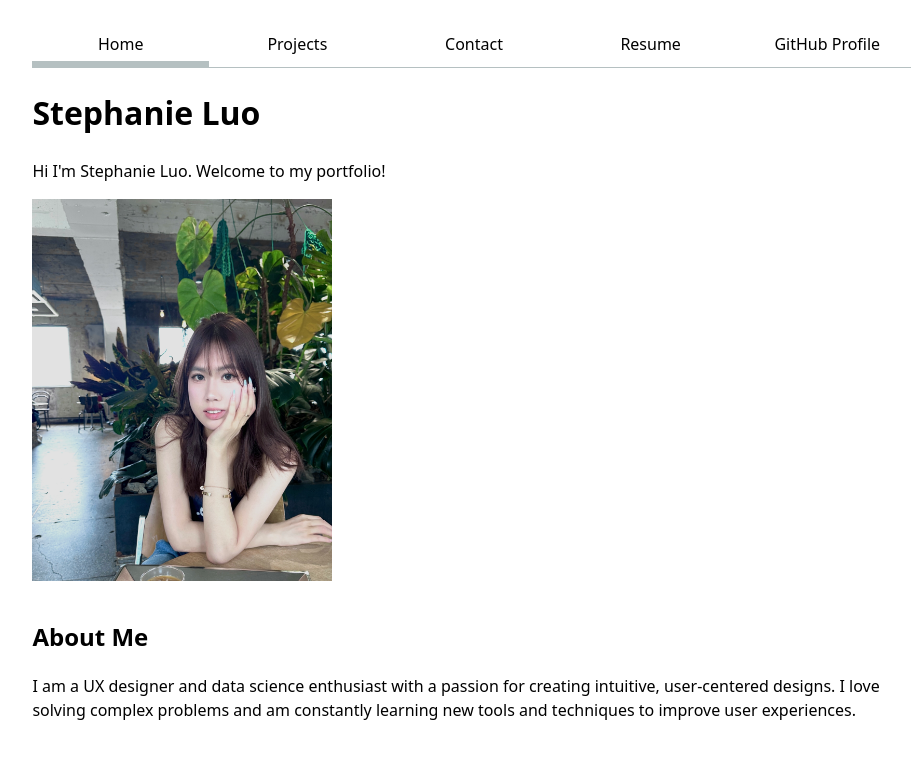
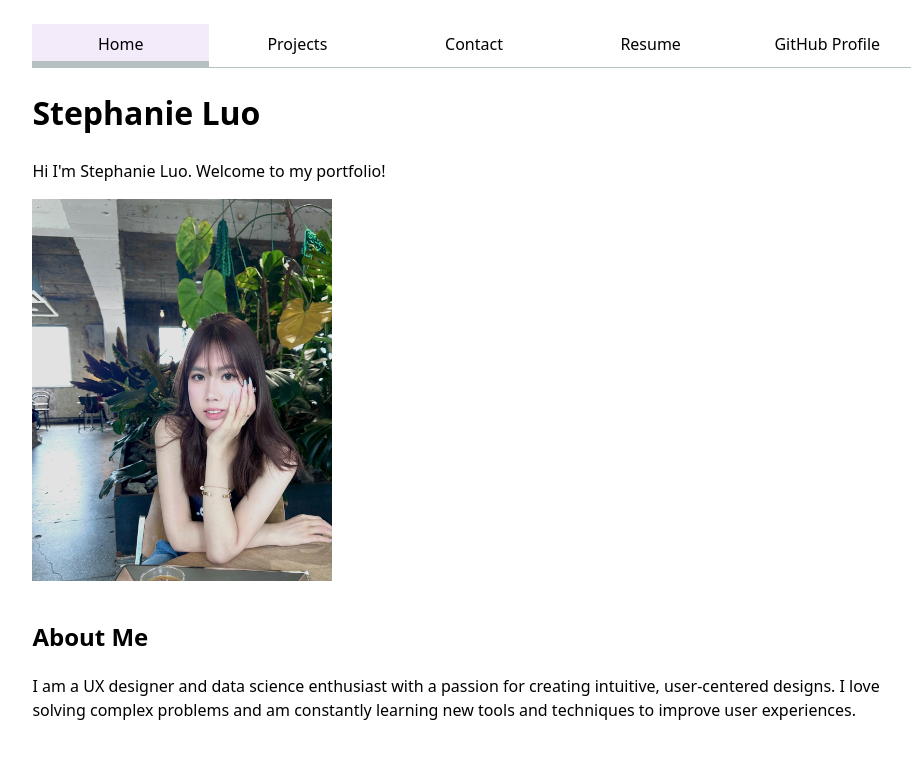
Before and after one commit to stephluooo/portfolio, a plain HTML site: page index.html in a window 1280 px wide. In both pictures the pointer is over the link "Home". Shown: the whole page, without its empty margins (166-1077 px from the left). Drawn offline with Linux system fonts and the light colour scheme.

Commit message:
Update style.css

```diff
--- a/style.css
+++ b/style.css
@@ -43,6 +43,12 @@ nav a {
 
 }
 
+nav a:hover{
+  background-color: oklch(from var(--color-accent) 95% 5% h);
+  border-bottom: 0.4em solid oklch(80% 3% 200);
+  padding-bottom: 0.3em;
+}
+
 .current {
   border-bottom: 0.4em solid oklch(80% 3% 200);
   padding-bottom: 0.3em;
```
